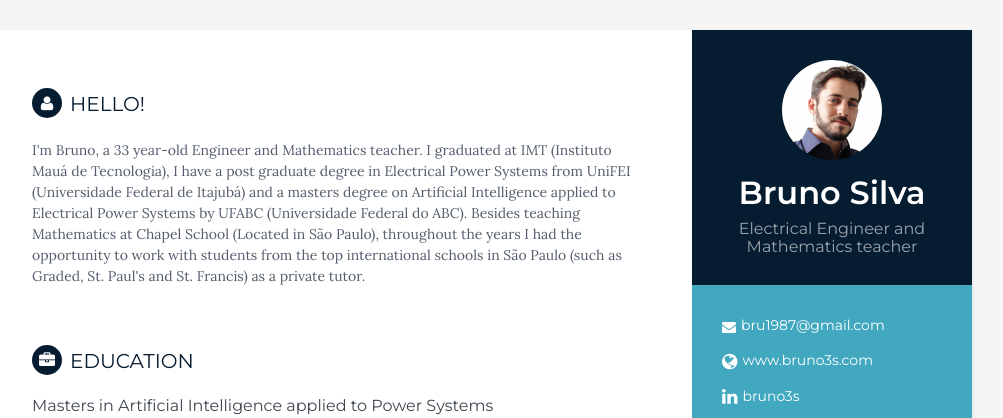
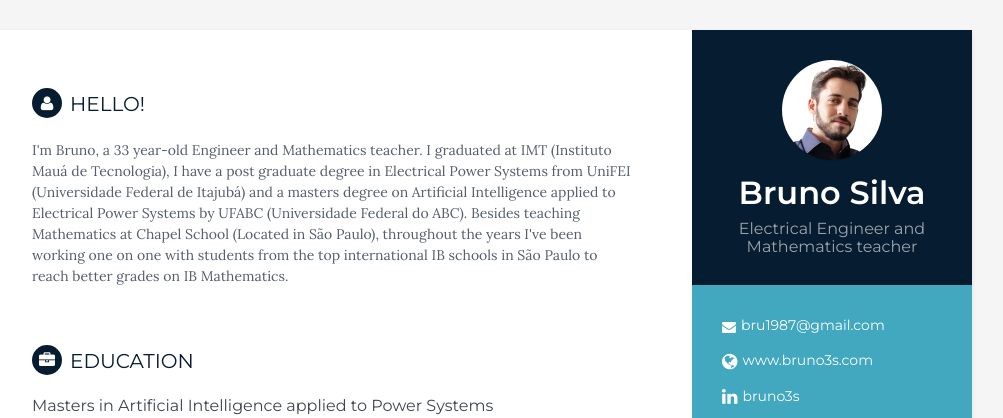
Before and after one commit to bru1987/bru1987.github.io, a Jekyll site: the page built from cv.html, in a window 1280 px wide. Shown: the top 418 px of the page, without its empty margins (168-1171 px from the left). Built offline with Jekyll 4.4.1, drawn with Linux system fonts in a browser that asks for light colours.

Commit message:
Update _config.yml

```diff
--- a/_config.yml
+++ b/_config.yml
@@ -18,7 +18,7 @@ permalink: pretty
 name: Bruno Silva
 tagline: Electrical Engineer and Mathematics teacher
 pic: bruno.jpg  #place a 100x100 picture inside /assets/images/ folder and provide the name of the file below
-summary: I'm Bruno, a 33 year-old Engineer and Mathematics teacher. I graduated at IMT (Instituto Mauá de Tecnologia), I have a post graduate degree in Electrical Power Systems from UniFEI (Universidade Federal de Itajubá) and a masters degree on Artificial Intelligence applied to Electrical Power Systems by UFABC (Universidade Federal do ABC). Besides teaching Mathematics at Chapel School (Located in São Paulo), throughout the years I had the opportunity to work with students from the top international schools in São Paulo (such as Graded, St. Paul's and St. Francis) as a private tutor.
+summary: I'm Bruno, a 33 year-old Engineer and Mathematics teacher. I graduated at IMT (Instituto Mauá de Tecnologia), I have a post graduate degree in Electrical Power Systems from UniFEI (Universidade Federal de Itajubá) and a masters degree on Artificial Intelligence applied to Electrical Power Systems by UFABC (Universidade Federal do ABC). Besides teaching Mathematics at Chapel School (Located in São Paulo), throughout the years I've been working one on one with students from the top international IB schools in São Paulo to reach better grades on IB Mathematics.
 
 #sidebar links
 email: bru1987@gmail.com
```
